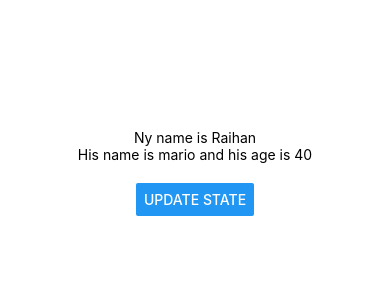
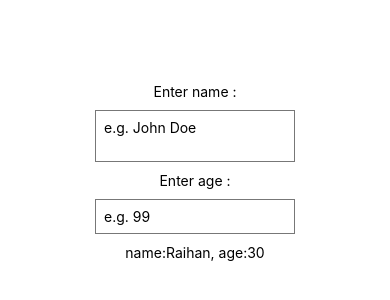
Before and after one commit to raihanwebmaster/react-native-study, a React Native app: screen / in a window 390 px wide. Shown: the part 250-550 px from the top of the page. Built offline with nearby package versions, Linux system fonts and the light colour scheme.

Commit message:
text-inputs

```diff
--- a/App.js
+++ b/App.js
@@ -1,21 +1,30 @@
 import { StatusBar } from "expo-status-bar";
 import React, { useState } from "react";
-import { Button, StyleSheet, Text, View } from "react-native";
+import { StyleSheet, Text, TextInput, View } from "react-native";
 
 export default function App() {
-  const [name, setName] = useState('Raihan');
-  const [person, setPerson] = useState({ name: 'mario', age: 40});
-  const clickHandler = () => {
-    setName('chun-li');
-    setPerson({name: 'Raihan', age: 24});
-  }
+  const [name, setName] = useState("Raihan");
+  const [age, setAge] = useState("30");
+
   return (
     <View style={styles.container}>
-      <Text>Ny name is {name}</Text>
-      <Text>His name is {person.name} and his age is {person.age}</Text>
-      <View style={styles.buttonContainer}>
-        <Button title="update state" onPress={clickHandler}/>
-      </View>
+      <Text>Enter name :</Text>
+      <TextInput
+        multiline
+        style={styles.input}
+        placeholder="e.g. John Doe"
+        onChangeText={(val) => setName(val)}
+      />
+      <Text>Enter age :</Text>
+      <TextInput
+        keyboardType="numeric"
+        style={styles.input}
+        placeholder="e.g. 99"
+        onChangeText={(val) => setAge(val)}
+      />
+      <Text>
+        name:{name}, age:{age}
+      </Text>
     </View>
   );
 }
@@ -27,7 +36,11 @@
     alignItems: "center",
     justifyContent: "center",
   },
-  buttonContainer: {
-    marginTop: 20
-  }
+  input: {
+    borderWidth: 1,
+    borderColor: "#777",
+    padding: 8,
+    margin: 10,
+    width: 200,
+  },
 });
```
